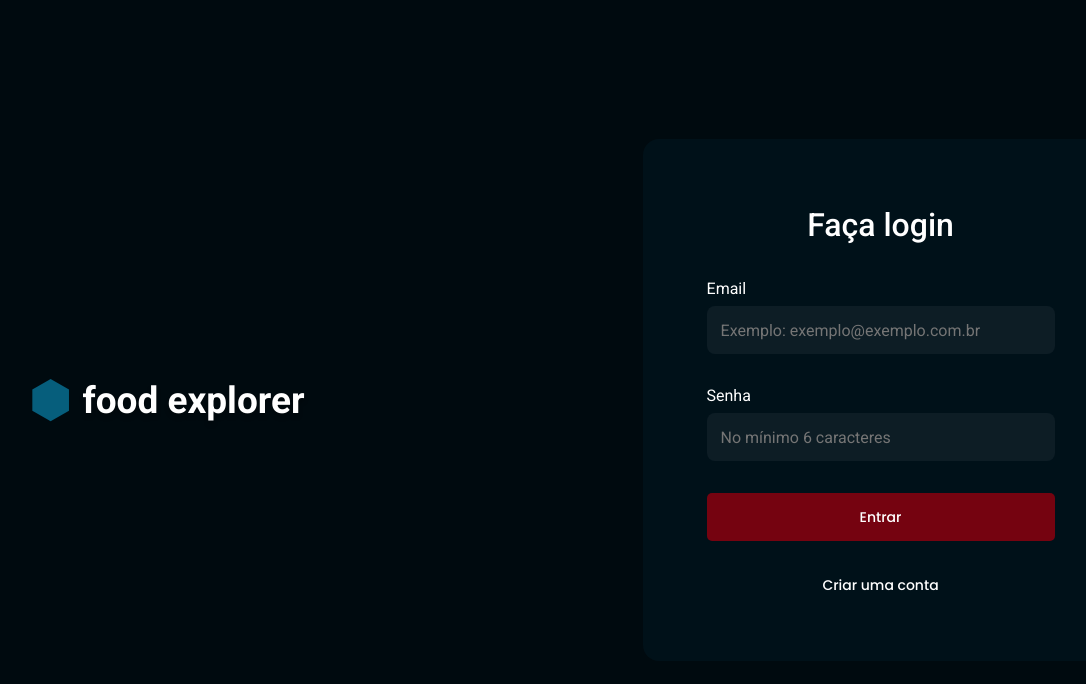
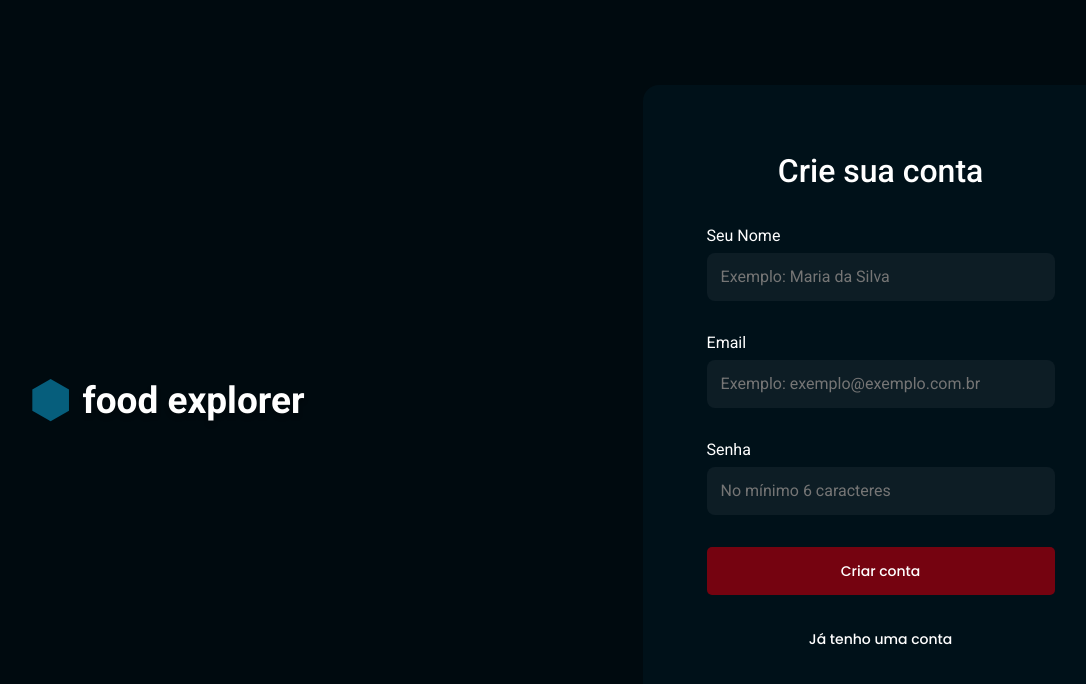
Before and after one commit to raiisoares/food-explorer-web, a React (Vite) app: page / in a window 1280 px wide. Shown: the top 684 px of the page, without its empty margins (66-1152 px from the left). Built offline with nearby package versions, Linux system fonts and the light colour scheme.

Commit message:
SignUp added

```diff
--- a/src/main.jsx
+++ b/src/main.jsx
@@ -12,7 +12,7 @@ ReactDOM.createRoot(document.getElementById('root')).render(
   <React.StrictMode>
     <ThemeProvider theme={theme}>
       <GlobalStyles />
-      <SignIn />
+      <SignUp />
     </ThemeProvider>
   </React.StrictMode>,
 )
--- a/src/pages/SignIn/styles.js
+++ b/src/pages/SignIn/styles.js
@@ -9,13 +9,10 @@ export const Container = styled.div`
         min-width: 31.6rem;
         padding-top: 15.8rem;
 
-        >div {
+        > div {
 
             >h1 {
                 display: none;
-                font-size: 3.2rem;
-                font-weight: 500;
-                line-height: 4.48rem;
             }
 
             >form {
--- a/src/pages/SignUp/index.jsx
+++ b/src/pages/SignUp/index.jsx
@@ -9,6 +9,8 @@ export function SignUp() {
         <Container>
             <main>
                 <Brand type={"auth"} />
+                <div className="form-wrapper">
+                    <h1>Crie sua conta</h1>
                     <form action="">
                         <label>Seu Nome
                             <Input placeholder={"Exemplo: Maria da Silva"} />
@@ -20,8 +22,9 @@ export function SignUp() {
                             <Input placeholder={"No mínimo 6 caracteres"} />
                         </label>
                         <Button title={"Criar conta"} />
+                        <ButtonText title={"Já tenho uma conta"} />
                     </form>
-                <ButtonText title={"Já tenho uma conta"} />
+                </div>
             </main>
         </Container>
     )
--- a/src/pages/SignUp/styles.js
+++ b/src/pages/SignUp/styles.js
@@ -6,8 +6,14 @@ export const Container = styled.div`
     justify-content: center;
 
     >main {
-        width: 31.6rem;
+        min-width: 31.6rem;
         padding-top: 15.8rem;
+
+        > div{
+
+            >h1 {
+                display: none;
+            }
 
             >form {
                 display: flex;
@@ -23,7 +29,41 @@ export const Container = styled.div`
             }
 
         }
+    }
 
+    @media (min-width: 768px) {
+        >main {
+            padding-top: 0;
+            display: flex;
+            align-items: center;
+            gap: 30.6rem;
+
+            .form-wrapper {
+                width: 47.6rem;
+                gap: 3.2rem;
+                display: flex;
+                flex-direction: column;
+                justify-content: center;
+                padding: 6.4rem;
+                background-color: ${({ theme }) => theme.COLORS.DARK_700};
+                border-radius: 1.6rem;
+
+                >h1 {
+                    display: inline;
+                    text-align: center;
+                    font-size: 3.2rem;
+                    font-weight: 500;
+                    line-height: 4.48rem;
+                }
+
+
+                > form {
+                    margin: 0;
+                }
+            }
+
+        }
+    }
 
 
 `;
```
Lines whose indentation alone changed are shown as unchanged.
